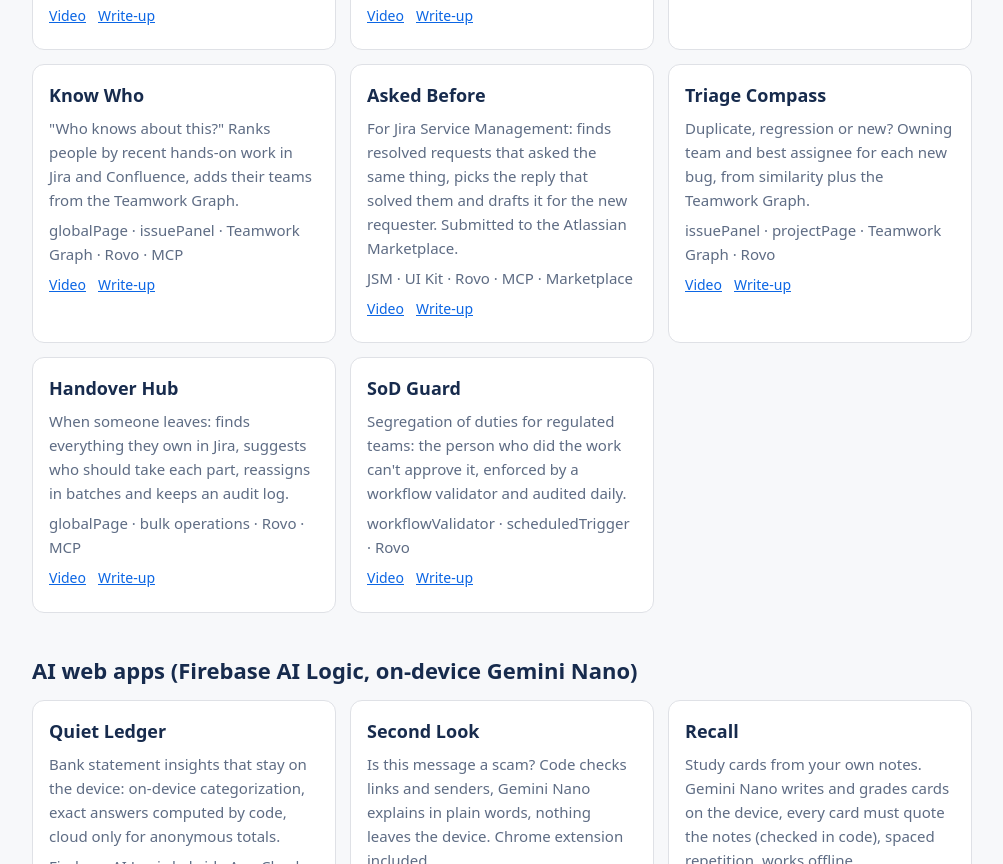
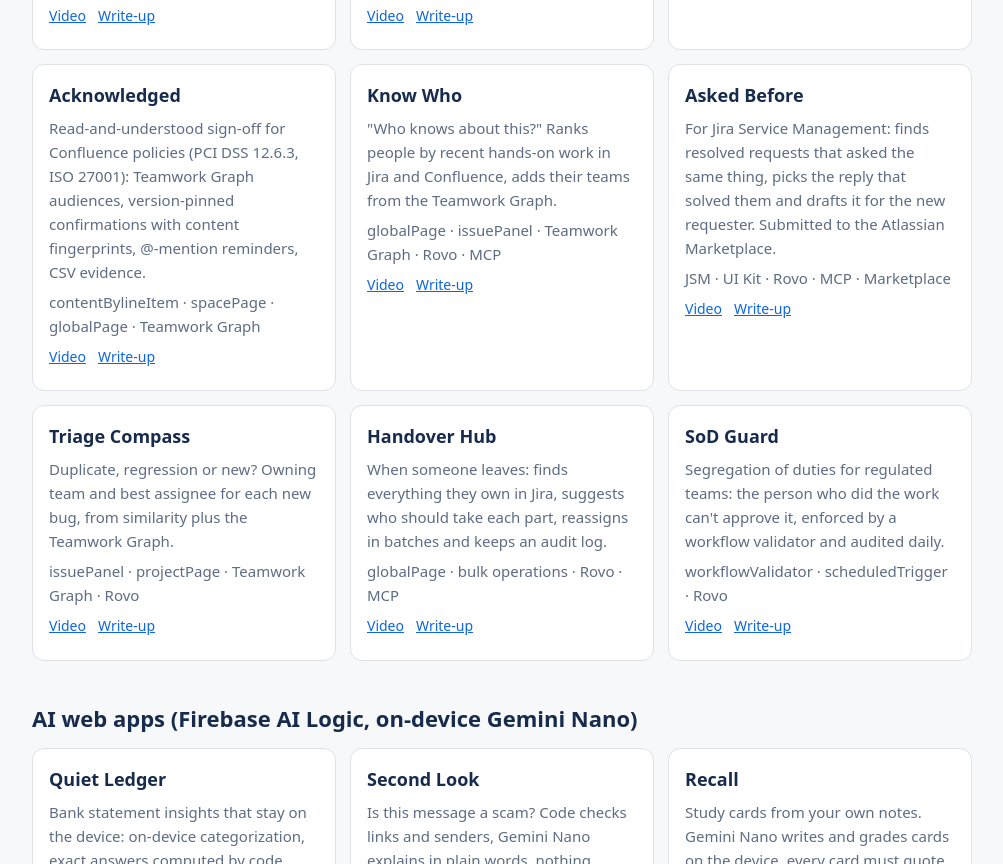
Before and after one commit to mertbatis/kronides-apps, a plain HTML site: page portfolio/index.html in a window 1280 px wide. Shown: the part 953-1817 px from the top of the page, without its empty margins (138-1141 px from the left). Drawn offline with Linux system fonts and the light colour scheme.

Commit message:
Portfolio: add Acknowledged
Co-Authored-By: Claude Opus 5.5 <noreply@anthropic.com>

```diff
--- a/portfolio/index.html
+++ b/portfolio/index.html
@@ -22,6 +22,7 @@ ul{padding-left:20px}</style></head><body><main>
 <div class="c"><h3>Doc Drift</h3><p>Finds Confluence pages that drifted from the Jira work they describe: work finished, dropped or re-scoped after the page was last edited. A verdict under every page title, a space report and a Jira panel.</p><p class="tags">confluence:contentBylineItem · spacePage · jira:issuePanel · Rovo · MCP</p><p class="links"><a href="https://youtu.be/wF-Gh_dqhQQ">Video</a><a href="https://devpost.com/software/doc-drift">Write-up</a></p></div>
 <div class="c"><h3>CAPA Keeper</h3><p>Audit-ready corrective and preventive actions for regulated industries: the stage comes from the evidence, auditor-style findings, and no closure without root cause, actions and an independent effectiveness check.</p><p class="tags">issuePanel · globalPage · workflowValidator · scheduledTrigger · Rovo · MCP</p><p class="links"><a href="https://youtu.be/kar-FiwZfC0">Video</a><a href="https://devpost.com/software/capa-keeper">Write-up</a></p></div>
 <div class="c"><h3>Aftermath</h3><p>From a Jira incident to a blameless postmortem in one click: timeline from history, response times, repeats, a Confluence page and linked follow-ups.</p><p class="tags">jira:issuePanel · projectPage · Confluence v2 · Rovo agent · MCP</p><p class="links"><a href="https://youtu.be/G60w4LhPx9s">Video</a><a href="https://devpost.com/software/aftermath-e0zmny">Write-up</a></p></div>
+<div class="c"><h3>Acknowledged</h3><p>Read-and-understood sign-off for Confluence policies (PCI DSS 12.6.3, ISO 27001): Teamwork Graph audiences, version-pinned confirmations with content fingerprints, @-mention reminders, CSV evidence.</p><p class="tags">contentBylineItem · spacePage · globalPage · Teamwork Graph</p><p class="links"><a href="https://youtu.be/5Aiw-iaoNGw">Video</a><a href="https://devpost.com/software/acknowledged">Write-up</a></p></div>
 <div class="c"><h3>Know Who</h3><p>"Who knows about this?" Ranks people by recent hands-on work in Jira and Confluence, adds their teams from the Teamwork Graph.</p><p class="tags">globalPage · issuePanel · Teamwork Graph · Rovo · MCP</p><p class="links"><a href="https://youtu.be/cxVJ4y8f204">Video</a><a href="https://devpost.com/software/know-who">Write-up</a></p></div>
 <div class="c"><h3>Asked Before</h3><p>For Jira Service Management: finds resolved requests that asked the same thing, picks the reply that solved them and drafts it for the new requester. Submitted to the Atlassian Marketplace.</p><p class="tags">JSM · UI Kit · Rovo · MCP · Marketplace</p><p class="links"><a href="https://youtu.be/Dk71w31Y66o">Video</a><a href="https://devpost.com/software/asked-before-rdo8m9">Write-up</a></p></div>
 <div class="c"><h3>Triage Compass</h3><p>Duplicate, regression or new? Owning team and best assignee for each new bug, from similarity plus the Teamwork Graph.</p><p class="tags">issuePanel · projectPage · Teamwork Graph · Rovo</p><p class="links"><a href="https://youtu.be/nbk6y5Jt6-I">Video</a><a href="https://devpost.com/software/triage-compass">Write-up</a></p></div>
```
